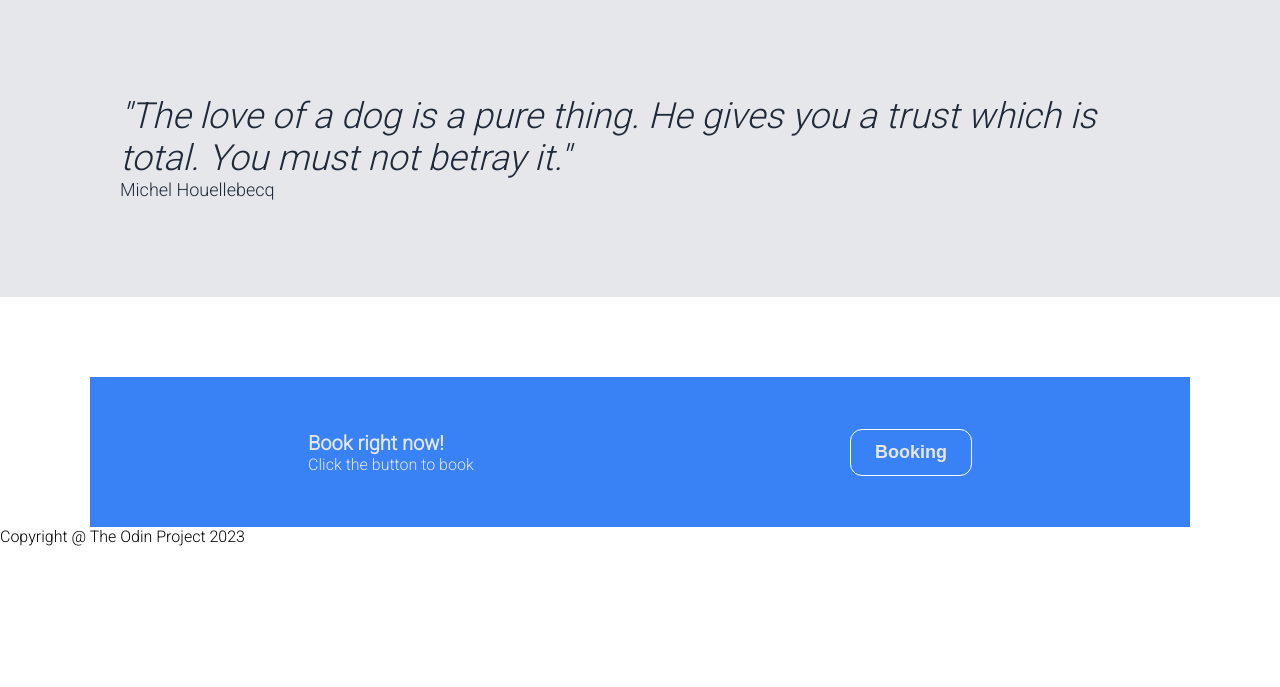
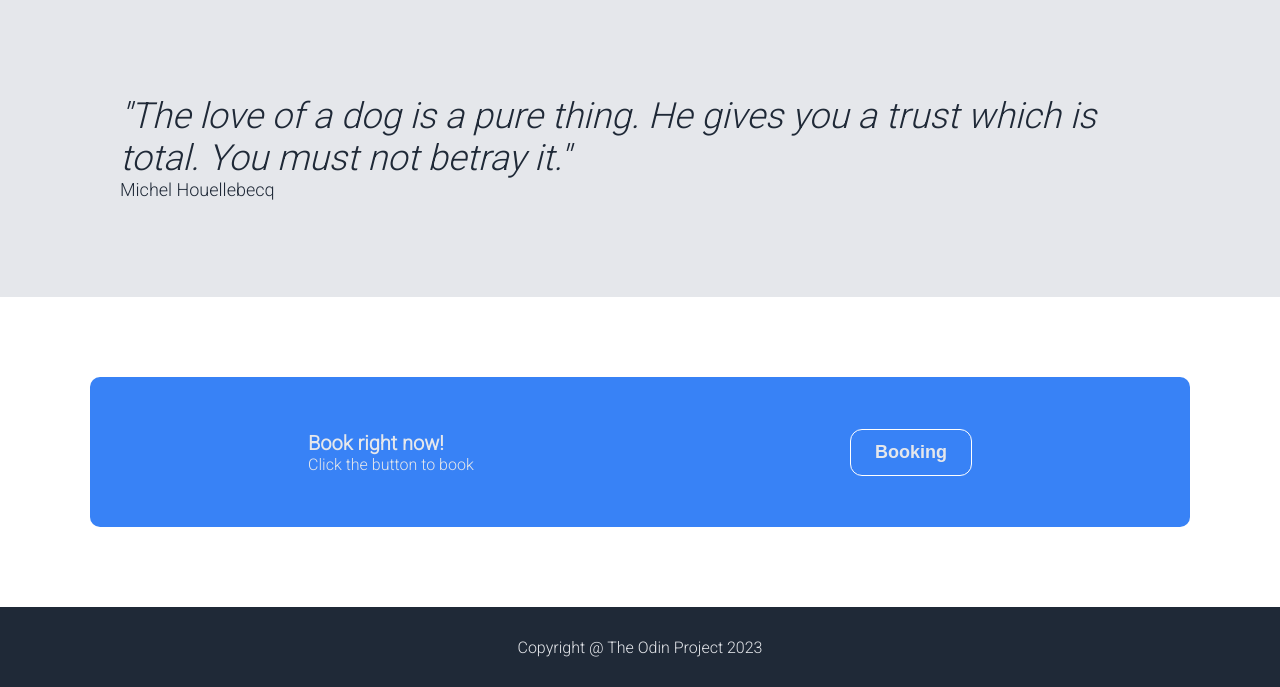
Before and after one commit to gavc8943/Landing-Page, a plain HTML site: page index.html in a window 1280 px wide. Shown: the part 583-1270 px from the top of the page. Before the commit the page ends 1129 px from the top, so only its background shows below. Drawn offline with Linux system fonts and the light colour scheme.

Commit message:
update style.css

```diff
--- a/style.css
+++ b/style.css
@@ -134,6 +134,8 @@ ul {
     align-items: center;
     margin-top: 80px;
     color: #E5E7EB;
+    border-radius: 10px;
+    margin-bottom: 80px;
 }
 .call .container h3{
     font-size: 20px;
@@ -156,6 +158,12 @@ ul {
 
 footer {
     margin-top: auto;
+    height: 80px;
+    background-color: #1F2937;
+    color: #E5E7EB;
+    display: flex;
+    justify-content: center;
+    align-items: center;
 
 }
 .container {
```
